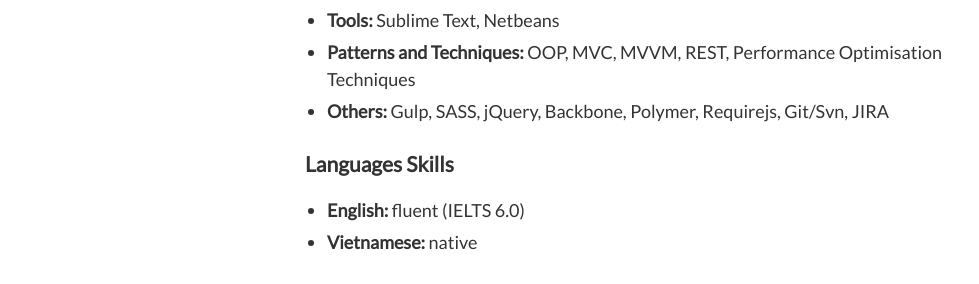
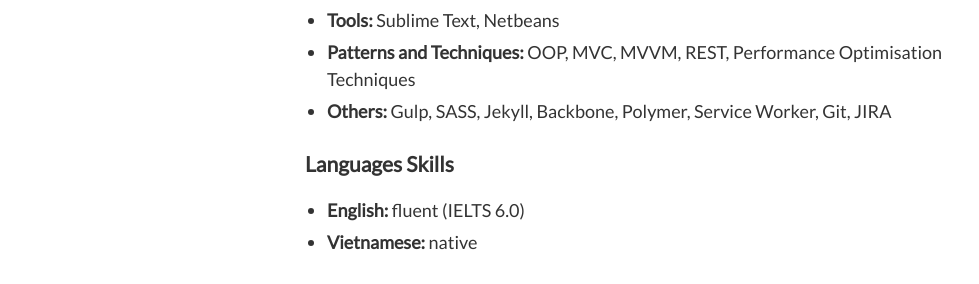
Before and after one commit to leetrunghoo/leetrunghoo.github.io, a Jekyll site: the page built from cv/index.md, in a window 1280 px wide and 900 px high, scrolled down 1521 px. Shown: the part 160-444 px from the top of the window, without its empty margins (0-979 px from the left). Built offline with Jekyll 4.4.1, drawn with Linux system fonts in a browser that asks for light colours; nearby versions of some CDN libraries; some web fonts are replaced; comment, search, counter and statistics services are not loaded.

Commit message:
update cv

```diff
--- a/_data/cv.yml
+++ b/_data/cv.yml
@@ -37,7 +37,7 @@
     - name: Patterns and Techniques
       description: OOP, MVC, MVVM, REST, Performance Optimisation Techniques
     - name: Others
-      description: Gulp, SASS, jQuery, Backbone, Polymer, Requirejs, Git/Svn, JIRA
+      description: Gulp, SASS, Jekyll, Backbone, Polymer, Service Worker, Git, JIRA
   - type: Languages Skills
     description:
     details:
```
